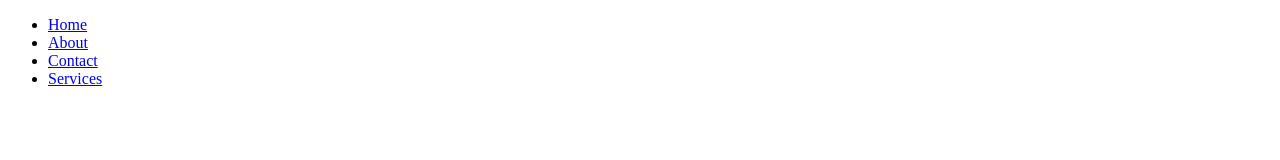
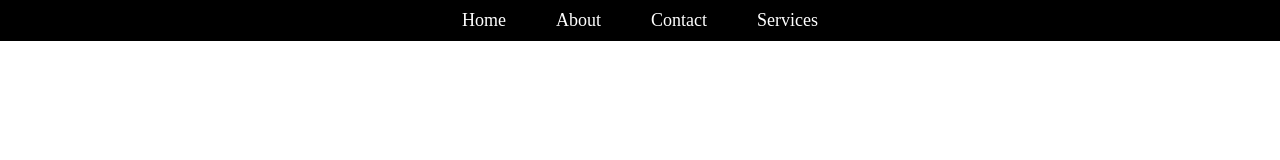
Before and after one commit to aftabkhan0473/website-project-1, a plain HTML site: page index.html in a window 1280 px wide. Drawn offline with Linux system fonts and the light colour scheme.

Commit message:
developed html and css

```diff
--- a/index.html
+++ b/index.html
@@ -7,6 +7,7 @@
     <meta name="description" content="This is just a website!">
     <meta name="keywords" content="website,html,css,js">
     <title>Website project 1</title>
+    <link rel="stylesheet" href="style.css">
 </head>
 <body>
     <header id="header">
@@ -24,4 +25,5 @@
 
     </footer>
 </body>
+<script src="index.js"></script>
 </html>
--- a/style.css
+++ b/style.css
@@ -0,0 +1,20 @@
+*{
+    margin: 0;
+    padding: 0;
+    box-sizing: border-box;
+}
+ul li{
+    list-style: none;
+    padding: 10px;
+}
+ul li a{
+    text-decoration: none;
+    margin: 0px 15px;
+    font-size: 18px;
+    color: white;
+}
+ul{
+    display: flex;
+    justify-content: center;
+    background: black;
+}
```
